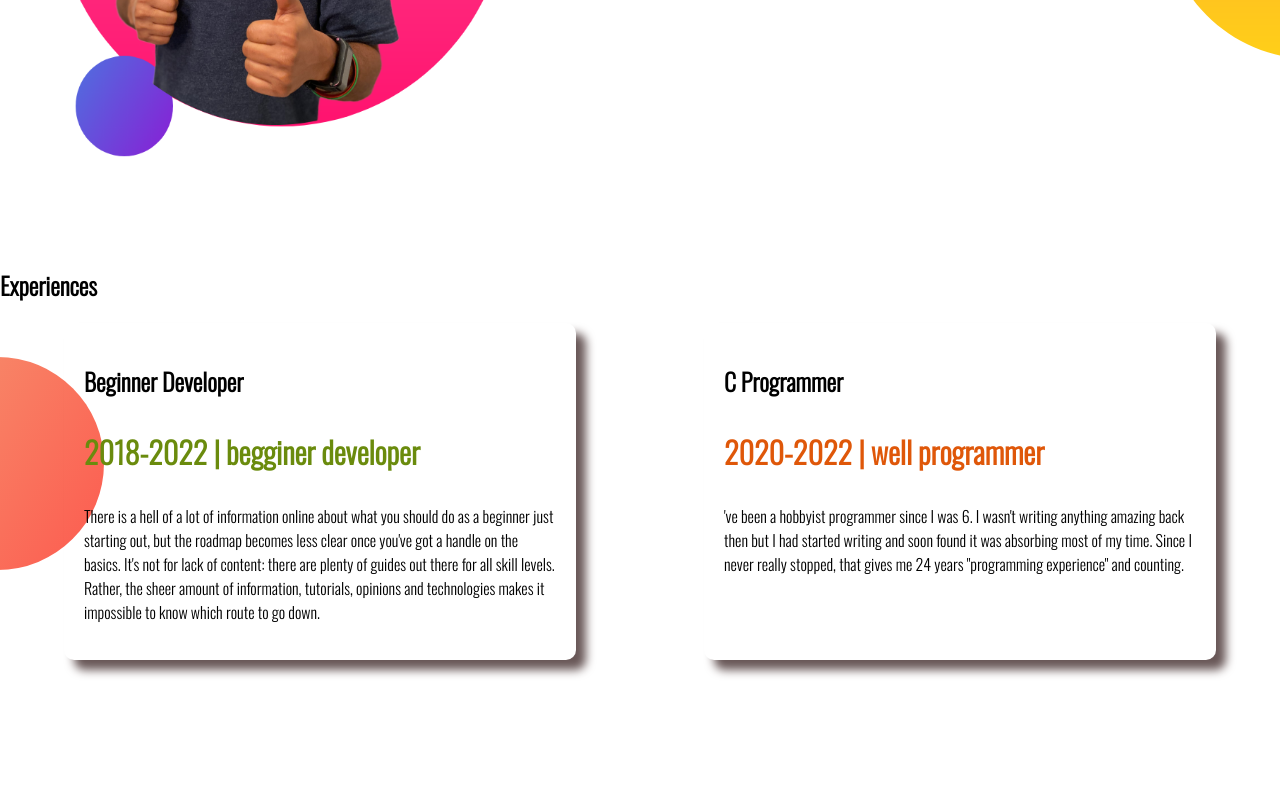
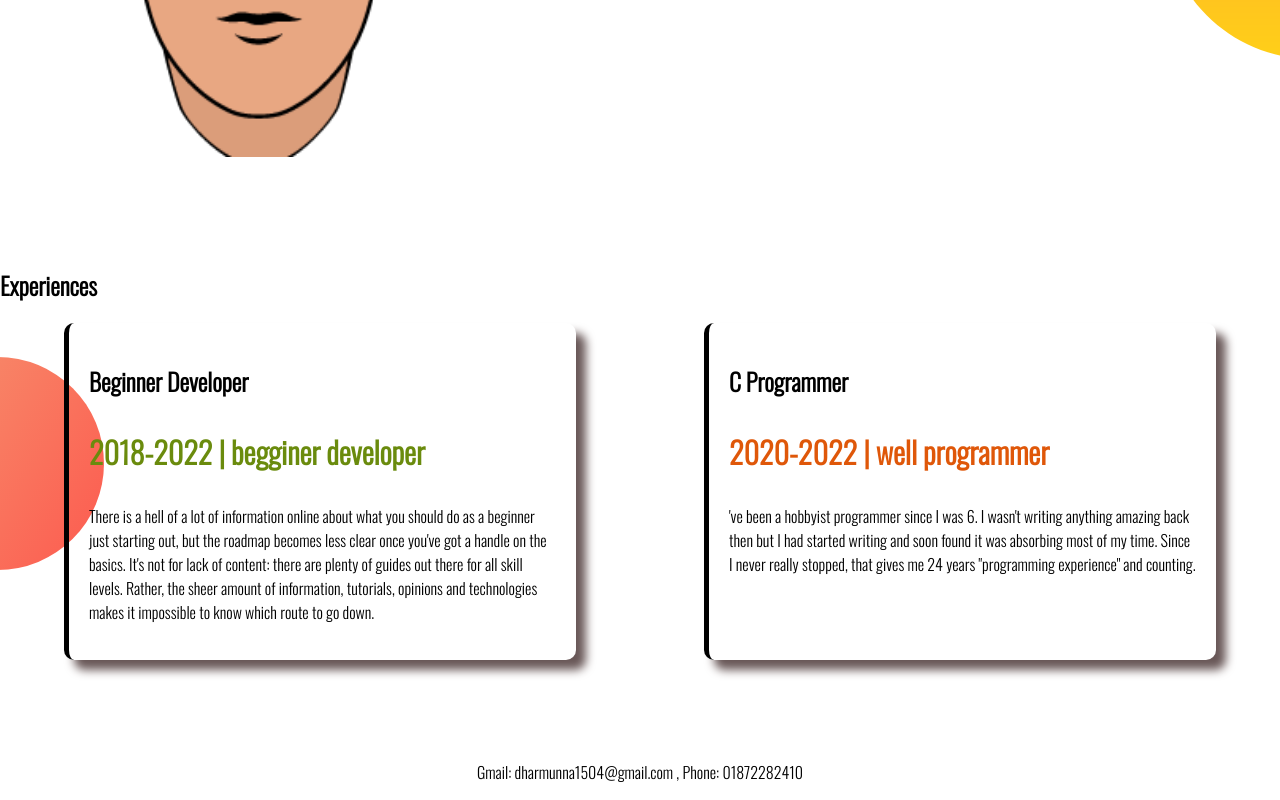
Before and after one commit to dharmunna/my-portfolio, a plain HTML site: page index.html in a window 1280 px wide. Shown: the part 988-1788 px from the top of the page. Before the commit the page ends 1748 px from the top, so only its background shows below. Drawn offline with nearby package versions, Linux system fonts and the light colour scheme.

Commit message:
final-through

```diff
--- a/index.html
+++ b/index.html
@@ -21,14 +21,14 @@
         <a class="button-class" target="_blank" href="https://www.youtube.com/">Hire Me</a>
         </div>
         <div class="half-width">
-            <img src="images/munna.png" alt="">
+            <img src="images/round.png" alt="">
 
 
         </div>
     </section>
     <section class="big-dream flex-container">
        <div class="half-width">
-        <img src="images/jhankar2.png" alt="">
+        <img src="images/images.jpg" alt="">
        </div>
        <div class="half-width">
            <h1>Big Dream</h1>
@@ -39,14 +39,14 @@
     </section>
     <section class="experiences">
         <h1>Experiences</h1>
-        <div class="flex-container">
-            <div class="experience-shadow">
+        <div  class="flex-container">
+            <div id="beginner" class="experience-shadow">
                 <h1>Beginner Developer</h1>
                 <h3 class="font-color">2018-2022 | begginer developer</h3>
                 <p>There is a hell of a lot of information online about what you should do as a beginner just starting out, but the roadmap becomes less clear once you've got a handle on the basics. It's not for lack of content: there are plenty of guides out there for all skill levels. Rather, the sheer amount of information, tutorials, opinions and technologies makes it impossible to know which route to go down.</p>
 
             </div>
-            <div class="experience-shadow">
+            <div id="programmer" class="experience-shadow">
                 <h1>C Programmer</h1>
                 <h3 class="font2-color">2020-2022 | well programmer</h3>
                 <p>'ve been a hobbyist programmer since I was 6. I wasn't writing anything amazing back then but I had started writing and soon found it was absorbing most of my time. Since I never really stopped, that gives me 24 years "programming experience" and counting.</p>
@@ -54,5 +54,9 @@
         </div>
 
     </section>
+    <footer>
+        <p>Gmail: dharmunna1504@gmail.com , Phone: 01872282410</p>
+
+    </footer>
 </body>
 </html>
--- a/style.css
+++ b/style.css
@@ -59,3 +59,17 @@ h3{
     box-shadow: 10px 10px 10px rgb(105, 88, 88);
 
 }
+#beginner{
+    border-left: 5px solid;
+    border-image: liner-greadient(blue, red);
+    border-image-slice: 1;
+}
+#programmer{
+    border-left: 5px solid;
+    border-image: liner-greadient(rgb(252, 5, 17), rgb(7, 160, 45));
+    border-image-slice: 1;
+}
+footer p{
+text-align:center;
+font-size: medium;
+}
```
Also changed, not shown: images/images.jpg (added), images/round.png (added).
